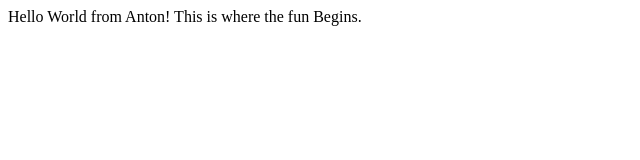
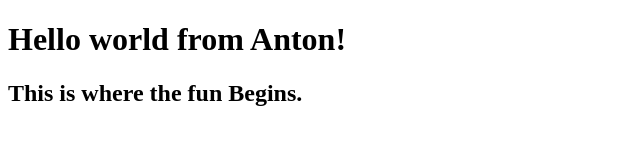
Before and after one commit to Anton0710/Anton0710.github.io, a plain HTML site: page index.html in a window 1280 px wide. Shown: the whole page, without its empty margins (0-640 px from the left). Drawn offline with Linux system fonts and the light colour scheme.

Commit message:
Update index.html

```diff
--- a/index.html
+++ b/index.html
@@ -7,7 +7,7 @@
 <title>Hello World</title>
 </head>
 <body>
-    Hello World from Anton!
-    This is where the fun Begins.
+    <h1> Hello world from Anton!</h1>
+    <h2>This is where the fun Begins.</h2>
     </body>
     </html>
```
